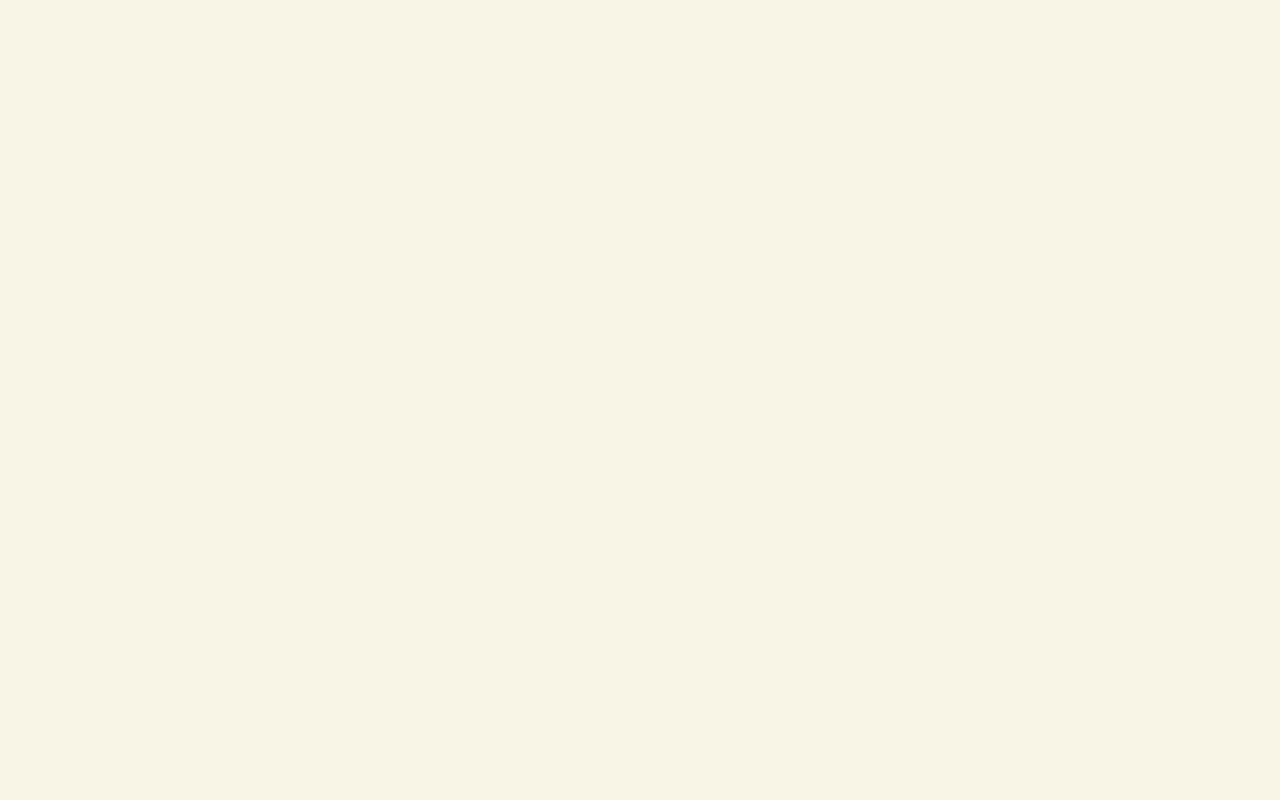
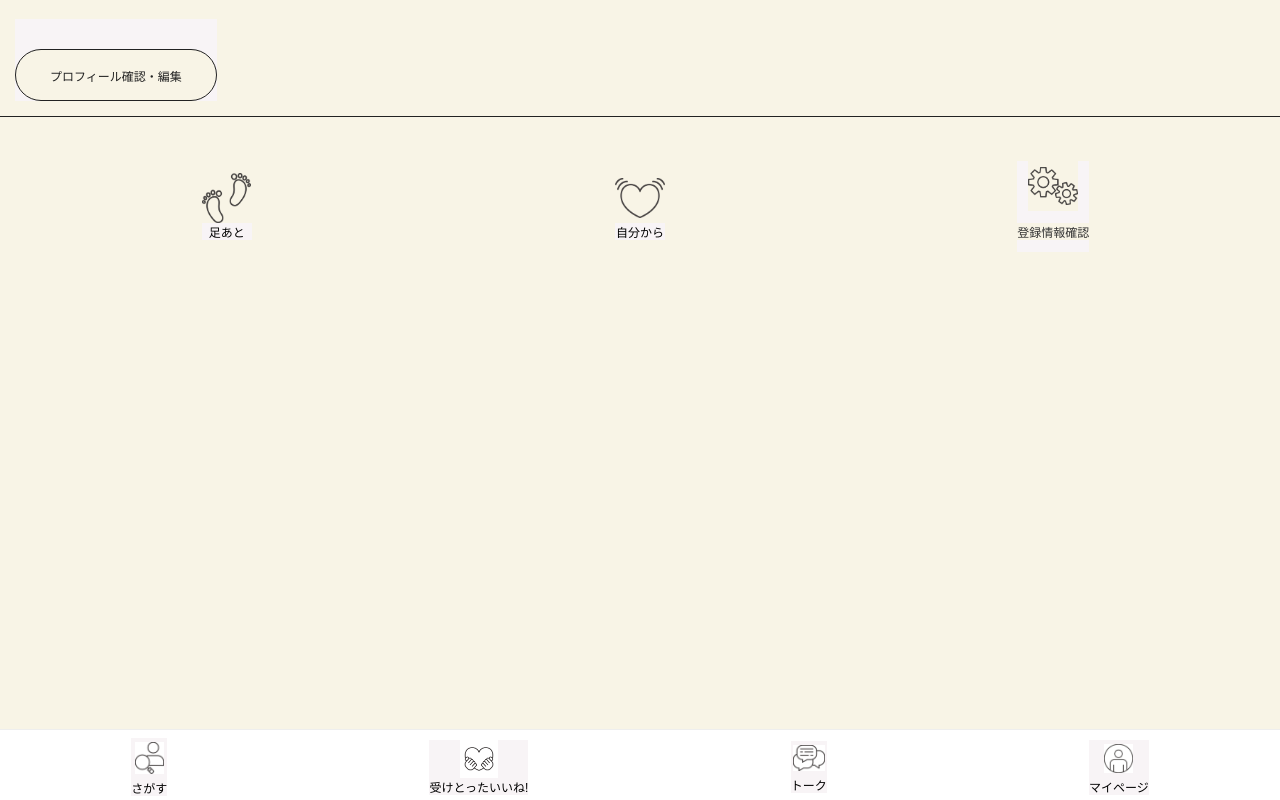
Before and after one commit to minami65/sukimatch, a React (Vite) app in the folder frontend/: page /mypage in a window 1280 px wide. Before the commit this address had no page. Built offline with nearby package versions, Linux system fonts and the light colour scheme; no server answers.

Commit message:
マイページ

```diff
--- a/frontend/src/main.jsx
+++ b/frontend/src/main.jsx
@@ -9,6 +9,7 @@ import Pay from "./pay.jsx";
 import UserList from "./userList.jsx";
 import UserDetails from "./userDetails.jsx";
 import MatchComplete from "./match.jsx";
+import Mypage from "./mypage.jsx";
 
 createRoot(document.getElementById("root")).render(
   <BrowserRouter>
@@ -20,6 +21,7 @@ createRoot(document.getElementById("root")).render(
       <Route path="/userList" element={<UserList />} />
       <Route path="/userDetail/:id" element={<UserDetails />} />
       <Route path="/match" element={<MatchComplete />} />
+      <Route path="/mypage" element={<Mypage />} />
     </Routes>
   </BrowserRouter>,
 );
--- /dev/null
+++ b/frontend/src/mypage.jsx
@@ -0,0 +1,87 @@
+import "./styles/myPage.css";
+import "./components/footer";
+import PageFooter from "./components/footer";
+import footprint from "./assets/footprint.png";
+import likes from "./assets/likes.png";
+import setting from "./assets/setting.png";
+import { Link } from "react-router-dom";
+import { useState, useEffect } from "react";
+
+export default function Mypage() {
+  const [userId, setUserId] = useState(null);
+  const [mainImages, setImages] = useState(null);
+  // TODO：ログイン実装したら変える
+  const token =
+    "eyJhbGciOiJIUzI1NiIsInR5cCI6IkpXVCJ9.eyJzdWIiOiIxIiwiZXhwIjoxNzc5MTgwNDgwfQ.e0uqYYE7umRSwga5_YycXuraGzEUqvLVhKcKzNKXHl0";
+
+  // ユーザーID取得
+  // ログインユーザー取得
+  useEffect(() => {
+    fetch("http://127.0.0.1:8000/user/me", {
+      headers: {
+        Authorization: `Bearer ${token}`,
+      },
+    })
+      .then((res) => res.json())
+      .then((json) => {
+        setUserId(json.user_id);
+      });
+  }, []);
+
+  console.log("userId:", userId);
+
+  // 画像取得
+  useEffect(() => {
+    console.log("userId", userId);
+
+    if (!userId) return;
+
+    fetch(`http://127.0.0.1:8000/users/${userId}/images`)
+      .then((res) => res.json())
+      .then((json) => {
+        const mainImages = json.find((image) => image.sort_order === 1);
+        console.log(mainImages);
+        setImages(mainImages);
+      });
+  }, [userId]);
+
+  return (
+    <div>
+      <div className="profile">
+        {mainImages && (
+          <img
+            src={`http://127.0.0.1:8000${mainImages.image_url}`}
+            alt="プロフィール画像"
+          />
+        )}
+        <Link to="/profile" className="link">
+          <p>プロフィール確認・編集</p>
+        </Link>
+      </div>
+
+      <div className="menu">
+        <div className="img_footprint">
+          <Link to="/footprint" className="link">
+            <img src={footprint} alt="足跡" className="footprint" />
+            足あと
+          </Link>
+        </div>
+        <div className="img_likes">
+          <Link to="/likes" className="link">
+            <img src={likes} alt="自分から" className="likes" />
+            自分から
+          </Link>
+        </div>
+        <div className="img_setting">
+          {/* 遷移先なし？ */}
+          <Link to="/setting" className="link">
+            <img src={setting} alt="設定" className="setting" />
+            <p>登録情報確認</p>
+          </Link>
+        </div>
+      </div>
+
+      <PageFooter />
+    </div>
+  );
+}
--- /dev/null
+++ b/frontend/src/styles/myPage.css
@@ -0,0 +1,68 @@
+.profile {
+  display: flex;
+  align-items: center;
+  gap: 20px;
+  padding: 15px;
+  border-bottom: 1px solid #222;
+}
+
+.profile img {
+  width: 80px;
+  height: 80px;
+  border: 1px solid #222;
+  border-radius: 50%;
+  margin-top: 30px;
+  padding: 20px;
+  object-fit: contain;
+}
+.profile p {
+  width: 200px;
+  height: 50px;
+  border: 1px solid #222;
+  border-radius: 999px;
+  display: flex;
+  justify-content: center;
+  align-items: center;
+  font-size: 12px;
+  color: #222;
+  margin: 30px 0px 0px 0px;
+}
+
+.menu {
+  display: flex;
+  justify-content: space-around;
+  align-items: center;
+  padding: 40px 20px;
+}
+
+.img_footprint,
+.img_likes,
+.img_setting {
+  display: flex;
+  flex-direction: column;
+  align-items: center;
+  gap: 12px;
+  width: 90px;
+}
+
+.footprint,
+.likes,
+.setting {
+  width: 50px;
+  height: 50px;
+  object-fit: contain;
+}
+
+.menu p {
+  font-size: 12px;
+  color: #333;
+}
+
+.link {
+  font-size: 12px;
+  text-decoration: none;
+  display: flex;
+  flex-direction: column;
+  align-items: center;
+  background-color: #f8f4f6;
+}
```
